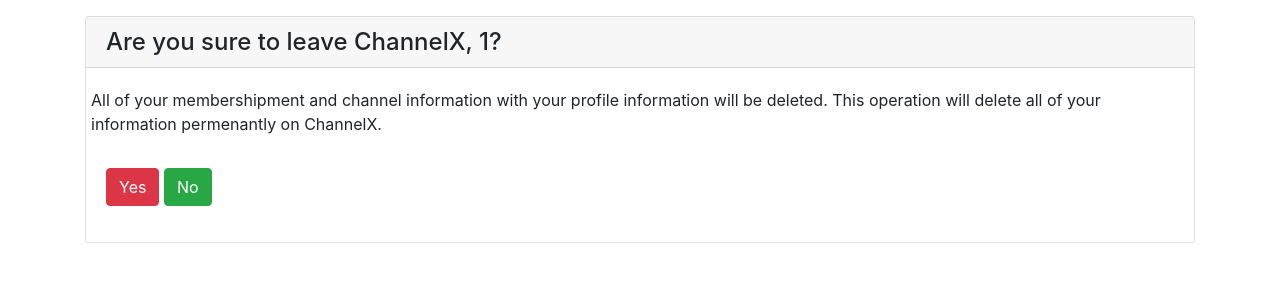
After one commit to mkykadir/ChannelX, a Flask app: page /profiled in a window 1280 px wide. The commit adds this page. Shown: the top 300 px of the page. Run offline with Flask 2, Linux system fonts and the light colour scheme; a user stored in the database is signed in; some libraries are stand-ins or nearby versions.

Commit message:
Profile delete implemented

```diff
--- a/app.py
+++ b/app.py
@@ -432,6 +432,21 @@ def update_profile():
 	db.session.commit()
 	return redirect(url_for('login'))
 
+@app.route('/profiled', methods=['GET', 'POST'])
+@login_required
+def delete_profile():
+    if request.method == 'GET':
+        return render_template('profile_delete.html')
+
+    if request.method == 'POST':
+        user = User.query.filter_by(username=current_user.get_id()).first()
+        db.session.delete(user)
+        db.session.commit()
+        logout_user()
+        return redirect(url_for('home'))
+
+    return redirect(url_for('profile'))
+
 @app.route('/terms', methods=['GET'])
 def terms():
     return render_template('terms.html')
@@ -471,7 +486,6 @@ def emaildebug():
 if __name__ == '__main__':
     port, debug = 5000, True
     app.run(host='0.0.0.0', port=port, debug=debug)
-
 
 class User(db.Model):
     __tablename__ = 'users'
@@ -538,6 +552,10 @@ class Channel(db.Model):
     salt = db.Column(db.Text, nullable=True)
     # password = db.Column(db.Text, nullable = True)
 
+    cuser = db.relationship('User',
+                                backref=db.backref('usersbc', cascade="all, delete-orphan"),
+                                lazy='joined')
+
     def __init__(self, name, creator, description):
         self.name = name
         self.creator = creator
@@ -563,7 +581,6 @@ class Channel(db.Model):
         salted_password = password.join(salt)
         h = hashlib.md5(salted_password.encode())
         return h.hexdigest()
-
 
 class Message(db.Model):
     __tablename__ = 'messages'
@@ -594,6 +611,13 @@ class Member(db.Model):
     prefersEmail = db.Column(db.Boolean, nullable=False)
     prefersPhone = db.Column(db.Boolean, nullable=False)
 
+    channel = db.relationship('Channel',
+                                backref=db.backref('channelsb', cascade="all, delete-orphan"),
+                                lazy='joined')
+    member = db.relationship('User',
+                                backref=db.backref('usersb', cascade="all, delete-orphan"),
+                                lazy='joined')
+
 
     def __init__(self, channelName, memberName, entryDate, prefersEmail, prefersPhone):
         self.channelName = channelName
--- a/templates/profile.html
+++ b/templates/profile.html
@@ -64,7 +64,8 @@
 									<div class="form-group row">
 										<div class="col-lg-9">
 											<button class="btn btn-success" type="submit">Save</button>
-											<a href="{{ url_for('panel') }}" class="btn btn-danger">Cancel</a>
+											<a href="{{ url_for('panel') }}" class="btn btn-default">Cancel</a>
+											<a href="{{ url_for('delete_profile') }}" class="btn btn-danger">Delete Profile</a>
 										</div>
 									</div>
 								</form>
--- /dev/null
+++ b/templates/profile_delete.html
@@ -0,0 +1,48 @@
+<!DOCTYPE html>
+<!-- saved from url=(0050)https://getbootstrap.com/docs/4.0/examples/signin/ -->
+<html lang="en">
+	<head>
+		<meta http-equiv="Content-Type" content="text/html; charset=UTF-8">
+
+		<meta name="viewport" content="width=device-width, initial-scale=1, shrink-to-fit=no">
+		<title>Profile | ChannelX</title>
+
+		<!-- Bootstrap core CSS -->
+		<link rel="stylesheet" href="{{ url_for('static', filename='bootstrap/css/bootstrap.css') }}">
+
+		<!-- Custom styles for this template -->
+
+	</head>
+
+  <body>
+	<div class="container py-3">
+		<div class="row">
+			<div class="mx-auto col-lg">
+						<!-- form user info -->
+						<div class="card">
+							<div class="card-header">
+								<h4 class="mb-0">Are you sure to leave ChannelX, {{ current_user.get_id() }}?</h4>
+							</div>
+							<div class="card-body">
+								<form class="form" name="deleteform" method="post" action="{{ url_for('delete_profile') }}">
+									<div class="form-group row">
+										<p>
+                      All of your membershipment and channel information with your profile information will be deleted.
+                      This operation will delete all of your information permenantly on ChannelX.
+                    </p>
+									</div>
+									<div class="form-group row">
+										<div class="col-lg-9">
+											<button class="btn btn-danger" type="submit">Yes</button>
+											<a href="{{ url_for('panel') }}" class="btn btn-success">No</a>
+										</div>
+									</div>
+								</form>
+							</div>
+						</div>
+						<!-- /form user info -->
+			</div>
+		</div>
+	</div>
+
+</body></html>
```
